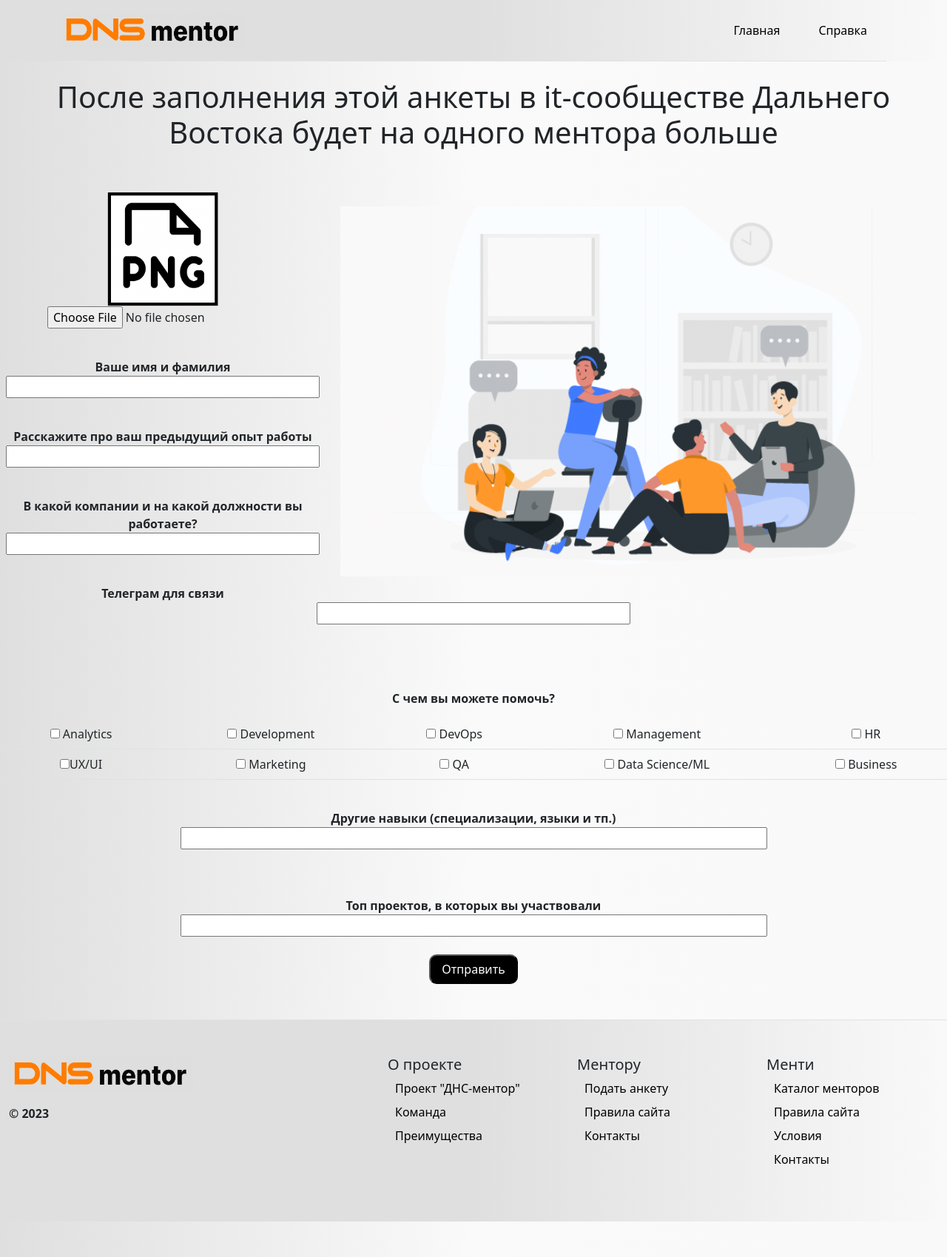
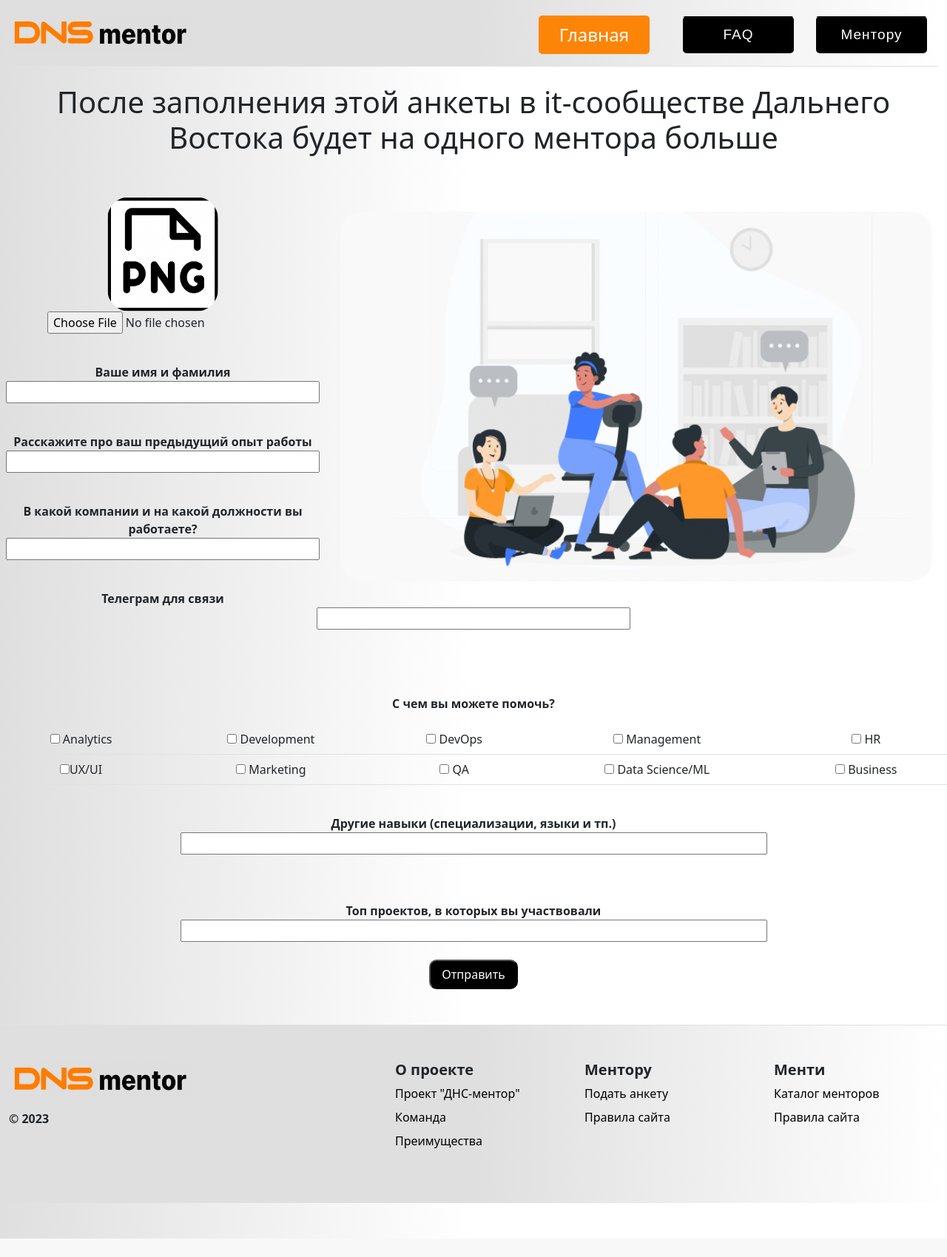
Before and after one commit to theycallmemax/DNSmentor, a Flask app: page /mentor_anketa in a window 1280 px wide. Shown: the whole page at 74% size. After the commit the page ends 1674 px from the top, so only its background shows below. Run offline with Flask 3, Linux system fonts and the light colour scheme.

Commit message:
анкета ментора база

```diff
--- a/templates/mentor_anketa.html
+++ b/templates/mentor_anketa.html
@@ -12,35 +12,152 @@
     <title>Анкета ментора</title>
     <link rel="stylesheet" href="https://cdn.jsdelivr.net/npm/bootstrap@5.2.3/dist/css/bootstrap.min.css">
     <style>
-
-		body {
-  background-image: linear-gradient(to right, rgba(223, 223, 223, 1), rgba(249, 250, 249), rgb(249,249,249));
+     	body {
+  background-image: linear-gradient(to right, rgba(223, 223, 223, 1), white, white);
   }
-	  main, footer{
-  background-image: linear-gradient(to right, rgba(223, 223, 223, 1), rgba(223, 223, 223, 1), rgb(249,249,249));
+      header, footer, container-fluid{
+  background-image: linear-gradient(to right, rgba(223, 223, 223, 1), rgba(223, 223, 223, 1), white);
 	  }
 
-	  .dns{
-	  background-color: #fc8507;
-	  }
 
-      .dns2 {
-        background-color: black;
-        color: white;
-      }
+
 	  .nav-link{
 	  color: black;
 	  }
 
-       .nav-link2 {
-	  color: white;
-	  }
+
 
 	  li{
 	  margin: 0px 10px;
 	  }
 
 
+	  img {
+	   border-radius: 30px;
+	  }
+
+@import url('https://fonts.googleapis.com/css?family=Montserrat:600&display=swap');
+.but {
+  margin: 0;
+  padding: 0;
+  display: flex;
+
+  align-items: center;
+  justify-content: center;
+
+}
+
+.faq {
+    margin: 0;
+  padding: 0;
+  display: flex;
+
+  align-items: center;
+  justify-content: center;
+}
+span{
+  position: relative;
+  display: inline-flex;
+  width: 150px;
+  height: 50px;
+  margin: 0 15px;
+  perspective: 1000px;
+}
+span a{
+  font-size: 19px;
+  letter-spacing: 1px;
+  transform-style: preserve-3d;
+  transform: translateZ(-25px);
+  transition: transform .25s;
+  font-family: 'Montserrat', sans-serif;
+
+}
+.but a:before,
+.but a:after{
+  position: absolute;
+    content: "Ментору";
+  height: 50px;
+  width: 150px;
+  display: flex;
+  align-items: center;
+  justify-content: center;
+  border: 5px solid black;
+  box-sizing: border-box;
+  border-radius: 5px;
+}
+
+.faq a:before,
+.faq a:after{
+  position: absolute;
+    content: "FAQ";
+  height: 50px;
+  width: 150px;
+  display: flex;
+  align-items: center;
+  justify-content: center;
+  border: 5px solid black;
+  box-sizing: border-box;
+  border-radius: 5px;
+    margin-right: 10px;
+}
+
+span a:before{
+  color: #fff;
+  background: #000;
+  transform: rotateY(0deg) translateZ(25px);
+}
+span a:after{
+  color: #000;
+  transform: rotateX(90deg) translateZ(25px);
+}
+span a:hover{
+  transform: translateZ(-25px) rotateX(-90deg);
+}
+
+.head {
+    display: grid;
+    align-content: end;
+    grid-template-columns: 1fr 1fr 1fr;
+}
+
+
+.button a {
+    color: white;
+    text-decoration: none;
+}
+
+h5 {
+    margin-left: 10px;
+}
+
+.main {
+    display: flex;
+  align-items: center;
+  justify-content: center;
+  box-sizing: border-box;
+  border-radius: 5px;
+    width: 150px;
+    height: 52px;
+    border: none;
+    background-color: #fc8507;
+    color: white;
+    font-size: 24px;
+    cursor: pointer;
+    text-decoration: none;
+    padding: 5px;
+
+  }
+
+.fot a:hover{
+    color: white;
+
+}
+
+
+
+	  .dns{
+	  background-color: #fc8507;
+	  }
 
     .button {
       background-color: black;
@@ -80,26 +197,28 @@
         font-weight: bold;
     }
 
-
-
     </style>
 
   </head>
   <body>
-<main>
-  <div class="container">
+  <!-- шапка -->
+  <div class="container-fluid">
     <header class="d-flex flex-wrap justify-content-center py-3 mb-4 border-bottom">
       <a href="/" class="d-flex align-items-center mb-3 mb-md-0 me-md-auto link-body-emphasis text-decoration-none">
         <img class="bi me-2" width=250 height="50" src="/static/img/logo5.png">
       </a>
 
-      <ul class="nav nav-pills nav-b">
-        <li class="nav-item"><a href="#" class="nav-link dns" aria-current="page">Главная</a></li>
-		<li class="nav-item"><a href="#" class="nav-link dns">Справка</a></li>
-      </ul>
+      <div class="nav nav-pills nav-b head">
+        <div class="nav-item"><button href="/main"  aria-current="page" class="main">Главная</button></div>
+          <div class="nav-item faq"><span><a href="/faq" ></a></span></div>
+        <div class="nav-item but"><span><a  href="/mentor_anketa" ></a></span></div>
+      </div>
     </header>
   </div>
-</main>
+{% block body %} {% endblock %}
+
+
+<main>
 
  <form action="/mentor_anketa" method="post">
 
@@ -179,9 +298,9 @@
       <input type="submit" value="Отправить" class="button" >
     </p>
   </form>
-
-<!-- Футер -->
-<div class="container-fluid">
+</main>
+  <!-- Футер -->
+     <div class="container-fluid">
   <footer class="row row-cols-1 row-cols-sm-2 row-cols-md-5 py-5 my-5 border-top">
     <div class="col mb-3">
       <a href="/" class="d-flex align-items-center mb-3 link-body-emphasis text-decoration-none">
@@ -194,31 +313,28 @@
 
     </div>
 
-    <div class="col mb-3">
-      <h5>О проекте</h5>
+    <div class="col mb-3 fot">
+        <h5><b>О проекте</b></h5>
       <ul class="nav flex-column">
-        <li class="nav-item mb-2"><a href="#" class="nav-link p-0 text-body-secondary">Проект "ДНС-ментор"</a></li>
-        <li class="nav-item mb-2"><a href="#" class="nav-link p-0 text-body-secondary">Команда</a></li>
-        <li class="nav-item mb-2"><a href="#" class="nav-link p-0 text-body-secondary">Преимущества</a></li>
+        <li class="nav-item mb-2"><a href="/o_nas" class="nav-link p-0 text-body-secondary">Проект "ДНС-ментор"</a></li>
+        <li class="nav-item mb-2"><a href="/teamr" class="nav-link p-0 text-body-secondary">Команда</a></li>
+        <li class="nav-item mb-2"><a href="/advantages" class="nav-link p-0 text-body-secondary">Преимущества</a></li>
       </ul>
     </div>
 
-    <div class="col mb-3">
-      <h5>Ментору</h5>
+    <div class="col mb-3 fot">
+      <h5><b>Ментору</b></h5>
       <ul class="nav flex-column">
-        <li class="nav-item mb-2"><a href="#" class="nav-link p-0 text-body-secondary">Подать анкету</a></li>
-        <li class="nav-item mb-2"><a href="#" class="nav-link p-0 text-body-secondary">Правила сайта</a></li>
-        <li class="nav-item mb-2"><a href="#" class="nav-link p-0 text-body-secondary">Контакты</a></li>
+        <li class="nav-item mb-2"><a href="/mentor_anketa" class="nav-link p-0 text-body-secondary">Подать анкету</a></li>
+        <li class="nav-item mb-2"><a href="/rules" class="nav-link p-0 text-body-secondary">Правила сайта</a></li>
       </ul>
     </div>
 
-    <div class="col mb-3">
-      <h5>Менти</h5>
+    <div class="col mb-3 fot" >
+      <h5><b>Менти</b></h5>
       <ul class="nav flex-column">
-        <li class="nav-item mb-2"><a href="#" class="nav-link p-0 text-body-secondary">Каталог менторов</a></li>
-        <li class="nav-item mb-2"><a href="#" class="nav-link p-0 text-body-secondary">Правила сайта</a></li>
-        <li class="nav-item mb-2"><a href="#" class="nav-link p-0 text-body-secondary">Условия</a></li>
-        <li class="nav-item mb-2"><a href="#" class="nav-link p-0 text-body-secondary">Контакты</a></li>
+        <li class="nav-item mb-2"><a href="/" class="nav-link p-0 text-body-secondary fot">Каталог менторов</a></li>
+        <li class="nav-item mb-2"><a href="/rules" class="nav-link p-0 text-body-secondary">Правила сайта</a></li>
       </ul>
     </div>
   </footer>
@@ -226,7 +342,5 @@
 
 
     <script src="../assets/dist/js/bootstrap.bundle.min.js"></script>
-
-
   </body>
 </html>
```
